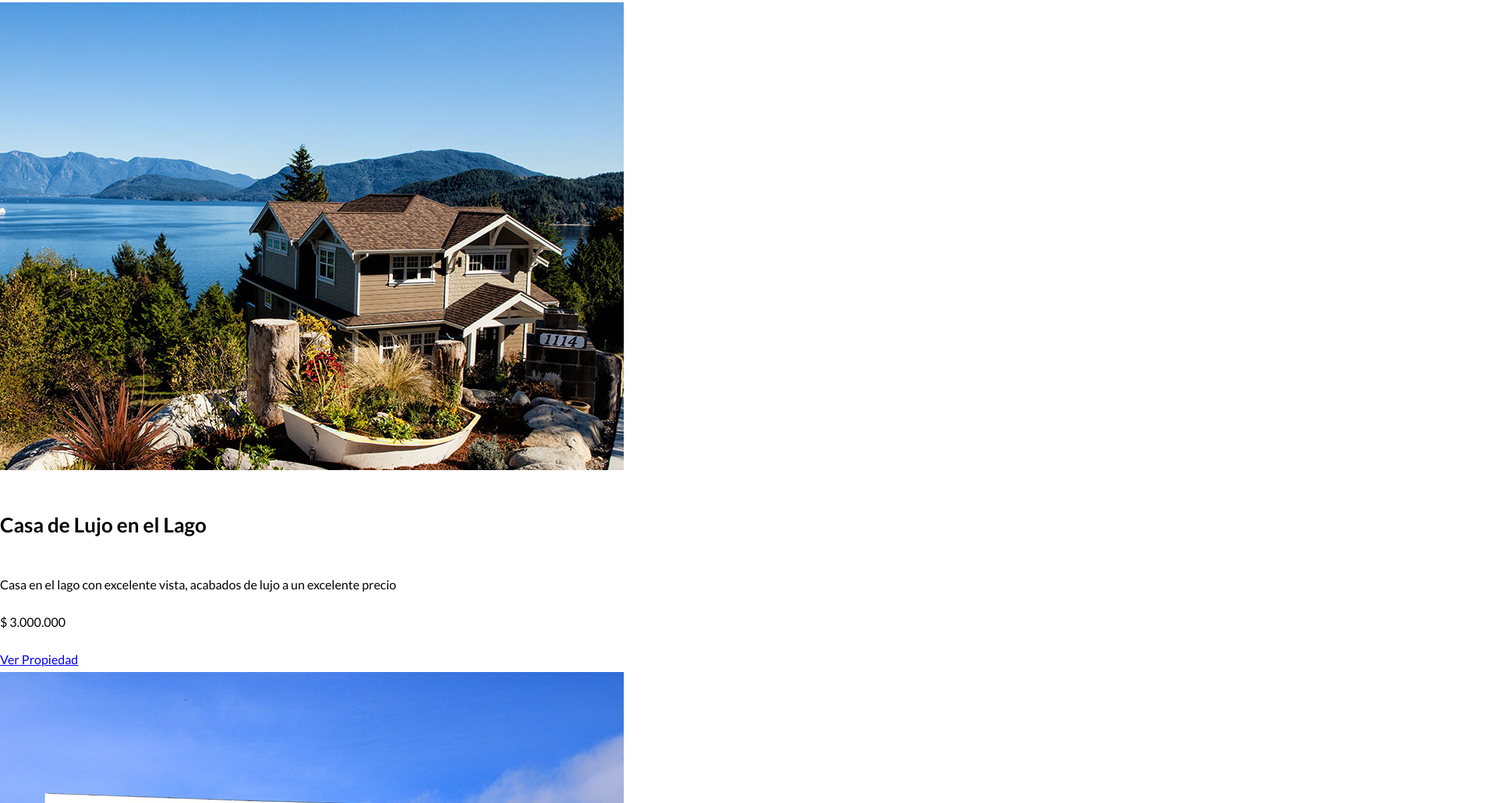
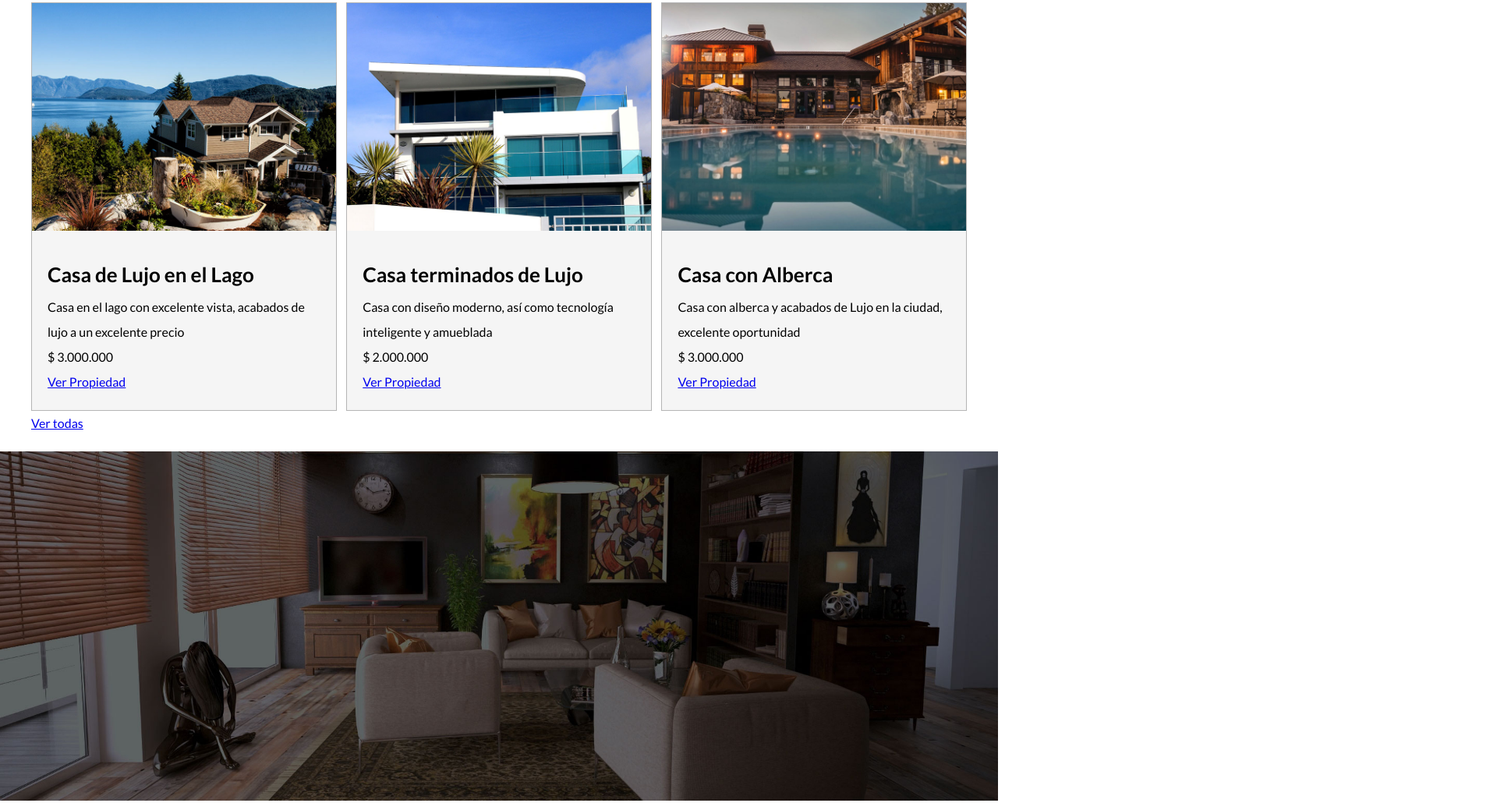
Before and after one commit to luismachucaalvarez/ejercicioBienesRaices, a plain HTML site: page index.html in a window 1280 px wide. Shown: the part 1445-2475 px from the top of the page at 78% size, 1920 px wide, since content can reach past the window. Drawn offline with Linux system fonts and the light colour scheme.

Commit message:
Trabajando aun con index

```diff
--- a/css/estilos.css
+++ b/css/estilos.css
@@ -31,6 +31,10 @@ h3{
 
 h4{
     font-size: 2.6rem;
+}
+
+img{
+    max-width: 100%;
 }
 
 /** Utilidades **/
@@ -118,3 +122,24 @@ h4{
 .icono h3{
     text-transform: uppercase;
 }
+
+/** Anuncios **/
+
+.contenedor-anuncios{
+    display: flex;
+    justify-content: space-between;
+}
+
+.anuncio{
+    flex-basis: calc(33.3% - 1rem);
+    border: 1px solid #B5B5B5;
+    background-color: #F5F5F5;
+}
+
+.contenido-anuncio{
+    padding: 2rem;
+}
+
+.contenido-anuncio h4, .contenido-anuncio p{
+    margin: 0;
+}
--- a/index.html
+++ b/index.html
@@ -58,28 +58,36 @@
         </section>
 
         <!-- Cuerpo principal, casas y depas en venta-->
-        <main>
-            <h2>Casas y Depas en Venta</h2>
-            <div>
+        <main class="seccion contenedor">
+            <h2 class="fw-300 centrar-texto">Casas y Depas en Venta</h2>
+            <div class="contenedor-anuncios">
+                <div class="anuncio">
                     <img src="img/anuncio1.jpg" alt="">
+                    <div class="contenido-anuncio">
                         <h4>Casa de Lujo en el Lago</h4>
                         <p>Casa en el lago con excelente vista, acabados de lujo a un excelente precio</p>
                         <p>$ 3.000.000</p>
                         <a href="#">Ver Propiedad</a>
                     </div>
-            <div>
+                </div>
+                <div class="anuncio">
                     <img src="img/anuncio2.jpg" alt="">
+                    <div class="contenido-anuncio">
                         <h4>Casa terminados de Lujo</h4>
                         <p>Casa con diseño moderno, así como tecnología inteligente y amueblada</p>
                         <p>$ 2.000.000</p>
                         <a href="#">Ver Propiedad</a>
                     </div>
-            <div>
+                </div>
+                <div class="anuncio">
                     <img src="img/anuncio3.jpg" alt="">
+                    <div class="contenido-anuncio">
                         <h4>Casa con Alberca</h4>
                         <p>Casa con alberca y acabados de Lujo en la ciudad, excelente oportunidad</p>
                         <p>$ 3.000.000</p>
                         <a href="#">Ver Propiedad</a>
+                    </div>
+                </div>
             </div>
             <a href="#">Ver todas</a>
         </main>
```
Lines whose indentation alone changed are shown as unchanged.
